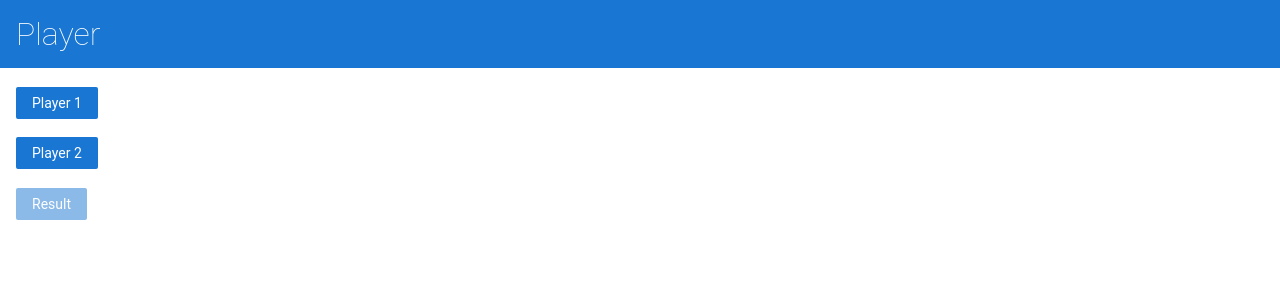
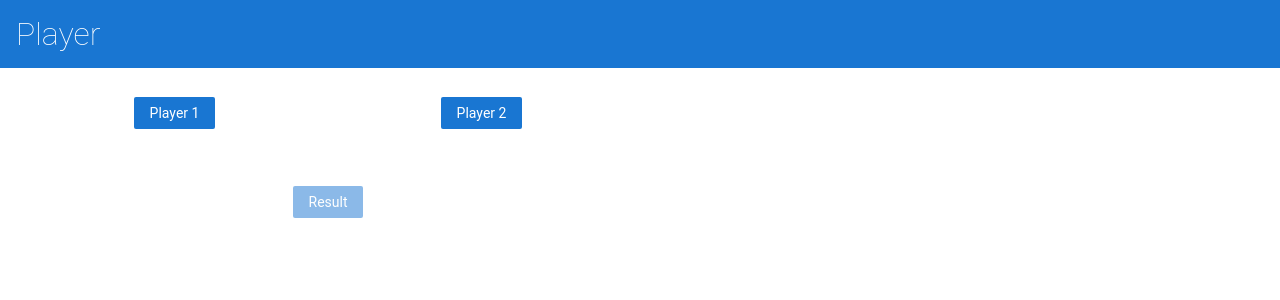
Before and after one commit to xanthemc/angular-scoreGame, an Angular app: page / in a window 1280 px wide. Shown: the top 300 px of the page. Built offline with nearby package versions, Linux system fonts and the light colour scheme.

Commit message:
1 file modified

```diff
--- a/src/app/player-navigation/player-navigation.component.css
+++ b/src/app/player-navigation/player-navigation.component.css
@@ -1,6 +1,6 @@
 .row {
   display: table;
-  width: 100%;
+  width: 50%;
   table-layout: fixed;
   border-spacing: 10px;
   text-align: center;
@@ -10,3 +10,14 @@
   display: table-cell;
   text-align: center;
 }
+/* button {
+  background-color: transparent;
+  border: none;
+  color: #007bff;
+  text-decoration: underline;
+  cursor: pointer;
+}
+
+button:hover {
+  color: #0056b3;
+} */
--- a/src/app/player-navigation/player-navigation.component.html
+++ b/src/app/player-navigation/player-navigation.component.html
@@ -1,3 +1,5 @@
+<div class="row">
+  <div class="column">
     <h3>
       <!-- <app-player [user_id]="1" (notify)="onNotify()"> </app-player> -->
       <button type="button" (click)="displayPlayerA()">Player 1</button>
@@ -12,17 +14,24 @@
   > -->
       <app-player [user_id]="1" *ngIf="showComponentA"> </app-player>
     </h3>
+  </div>
+  <div class="column">
     <h3>
       <button type="button" (click)="displayPlayerB()">Player 2</button>
       <app-player [user_id]="2" *ngIf="showComponentB"> </app-player>
     </h3>
-<h3>
-  <button type="button" [disabled]="!btnResultValid" (click)=displayResult()>Result</button>
+  </div>
+</div>
+<div class="row">
+  <div class="column"><h3>
+    <button type="button" [disabled]="!btnResultValid" (click)="displayResult()">
+      Result
+    </button>
     <div class="row">
       <div class="column">
         <app-player-result *ngIf="showResult"> </app-player-result>
         <!-- <app-player [user_id]="1"> </app-player> -->
       </div>
-    <!-- <div class="column"><app-player [user_id]="2"> </app-player></div> -->
     </div>
-</h3>
+  </h3></div>
+</div>
```
Lines whose indentation alone changed are shown as unchanged.
